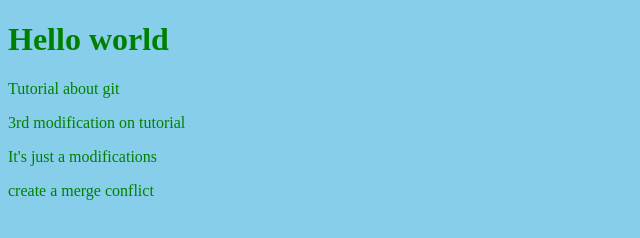
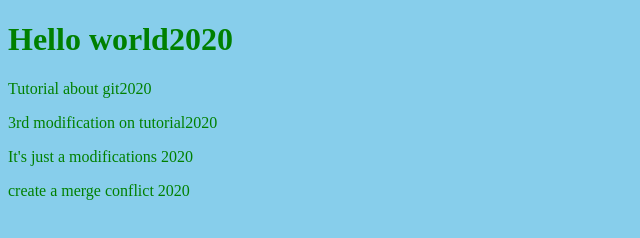
Before and after one commit to BenMus13/GitProject, a plain HTML site: page index.html in a window 1280 px wide. Shown: the whole page, without its empty margins (0-640 px from the left). Drawn offline with Linux system fonts and the light colour scheme.

Commit message:
Update index.html

```diff
--- a/index.html
+++ b/index.html
@@ -13,10 +13,10 @@
      </style>
    </head>
    <body>
-     <h1>Hello world</h1>
-     <p>Tutorial about git</p>
-     <p>3rd modification on tutorial</p>
-     <p>It's just a modifications</p>
-     <p>create a merge conflict</p>
+     <h1>Hello world2020</h1>
+     <p>Tutorial about git2020</p>
+     <p>3rd modification on tutorial2020</p>
+     <p>It's just a modifications 2020</p>
+     <p>create a merge conflict 2020</p>
    </body>
  </html>
```
